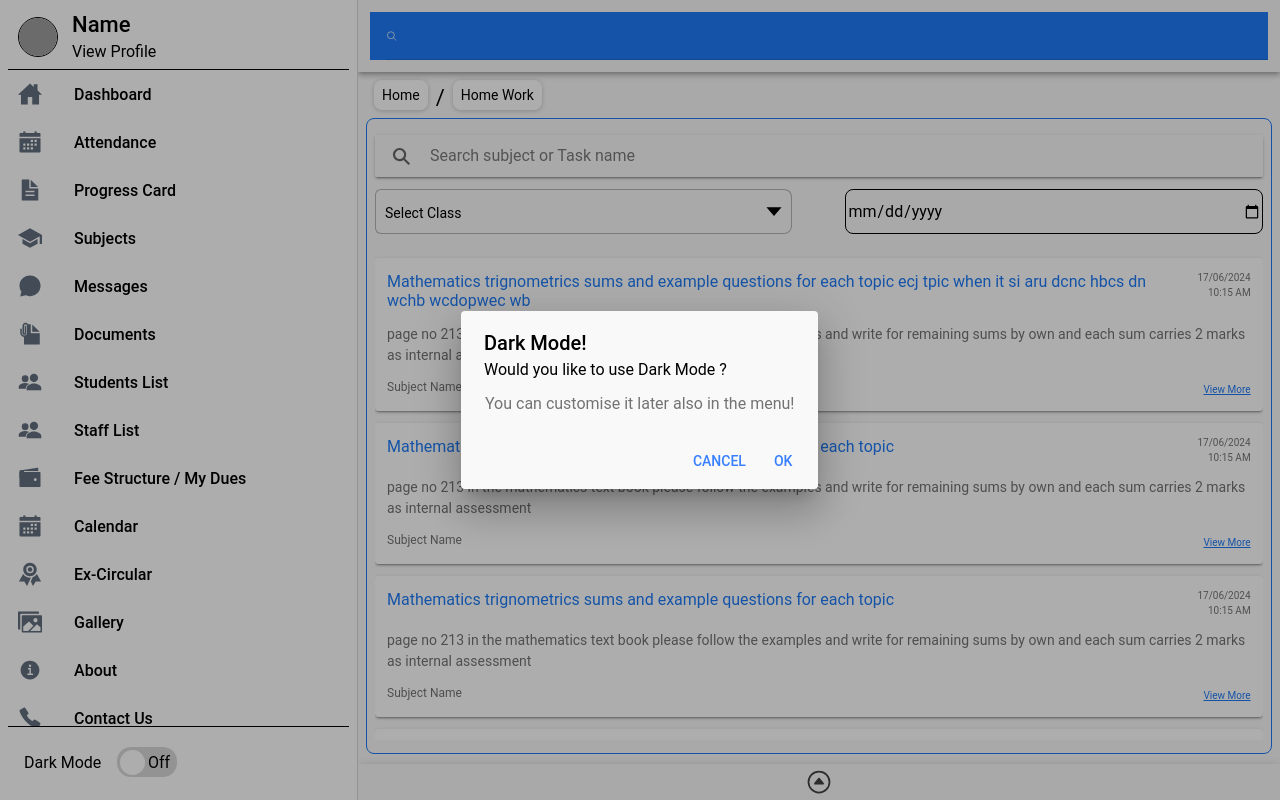
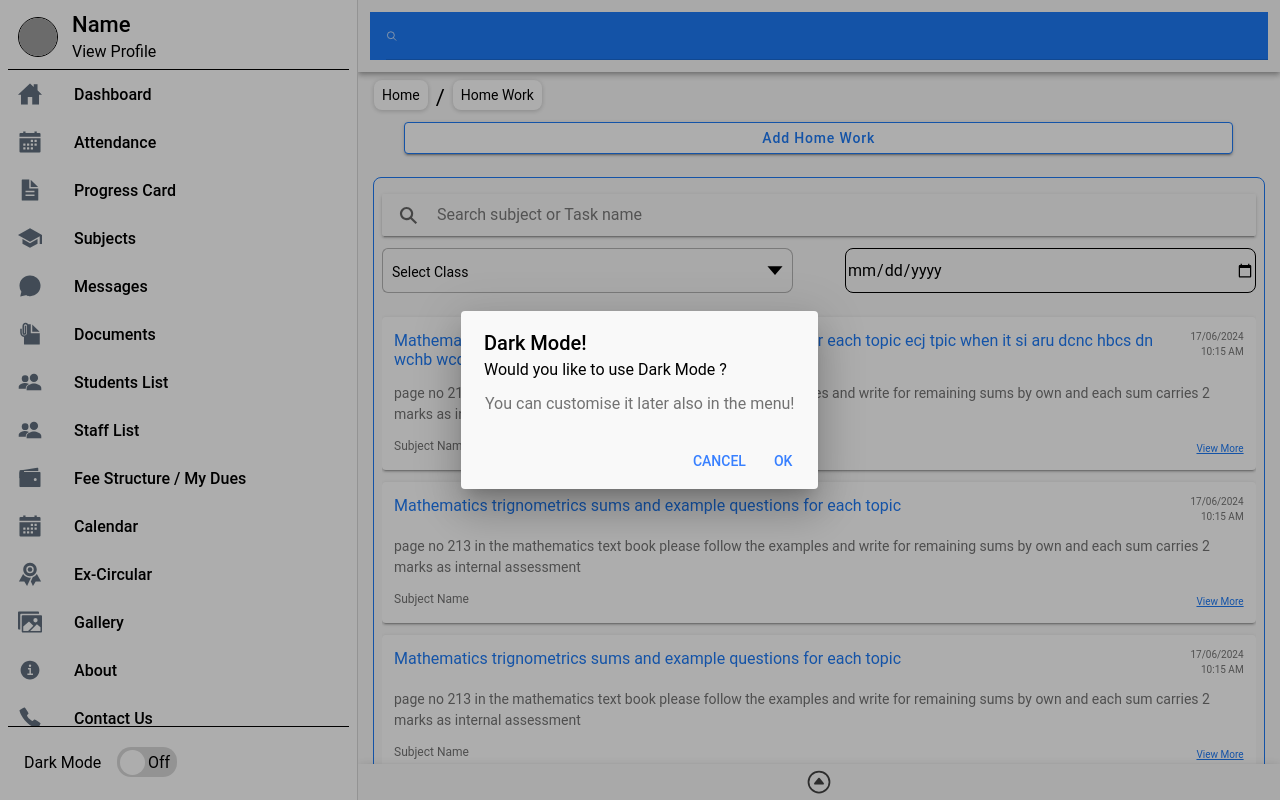
Before and after one commit to sivasankula19/guntur-schools-apps, a React (Vite) app in the folder mobile/: page /home-work in a window 1280 px wide. Built offline with nearby package versions, Linux system fonts and the light colour scheme; grey boxes are pictures that could not be loaded.

Commit message:
homework superadmin popup

```diff
--- a/mobile/src/App.css
+++ b/mobile/src/App.css
@@ -3585,8 +3585,26 @@ label.input-wrapper.sc-ion-input-ios {
 
 /* Home work */
 
+.add_homework{
+  --background: #ffffff;
+  --color: #1D7AF5;
+  --border-color: #1D7AF5;
+  --border-style: solid;
+  --border-width: 1px;
+  --background-hover: none;
+  --background-activated: none;
+  --background-focused: none;
+  opacity: 1;
+  min-height:auto;
+  height:4vh !important ;
+  margin-bottom: 1vh;
+  text-transform: none;
+  width:90%;
+  border-radius: 12px;
+}
+
 .home_work{
-  margin: 8px;
+  margin: 15px;
   border: 1px solid;
   height: calc(100% - 92px);
   border-radius: 8px;
--- a/mobile/src/pages/Homework/HomeWork.tsx
+++ b/mobile/src/pages/Homework/HomeWork.tsx
@@ -1,12 +1,17 @@
 import React, { useEffect, useRef, useState } from 'react';
 import GBreadCrumbs from '../../components/GBreadCrumbs';
-import { IonCard, IonCardContent, IonIcon, IonSearchbar, IonSelect, IonSelectOption, IonText } from '@ionic/react';
+import { IonButton, IonCard, IonCardContent, IonIcon, IonInput, IonSearchbar, IonSelect, IonSelectOption, IonText, IonTextarea } from '@ionic/react';
 import { formatDate, homeWorkDataBe } from '../../common/utility';
-import { attachOutline, banOutline, expandOutline } from 'ionicons/icons';
+import { attachOutline, banOutline, expandOutline,addOutline, cloudUpload } from 'ionicons/icons';
 import SwapableImages from './SwapableImges';
+import { useSelector } from 'react-redux';
+import GCustomisedModal from '../../components/GCustomisedModal';
 const HomeWork: React.FC = () => {
 
   const [homeWorkData, setHomeWorkData] = useState<any>([])
+  const isStudent = useSelector((state:any)=>state.auth.role) === 'Student'
+  const [popoverOpen, setPopoverOpen] = useState(false);
+  const [homework, setHomework] = useState<any>({title:'',desc:'',subject:'',image:'',due_date:''});
 
   const breadCrumbsValue = [{ bName: 'Home', path: '/dashboard' }, { bName: 'Home Work', path: '/home-work' }]
 
@@ -23,9 +28,102 @@ const HomeWork: React.FC = () => {
     })))
   }
 
+  const openPopover = (e: any) => {
+    setPopoverOpen(true);
+  };
+
+  const onSave=()=>{
+    console.log("clicked on save",homework)
+  }
+
+  const handleInput=(key:string,value:string)=>{
+    setHomework(()=> ({...homework,[key]:value}))
+  }
+
+  const IonSelectUI=(label:string,value:string,options:any)=>{
+    return(
+          <IonSelect
+              className="custome_select achieve_popup"
+              multiple={false}
+              label={label}
+              labelPlacement="floating"
+              fill="outline"
+              value={homework[value]}
+              onIonChange={(e:any)=>handleInput(value,e.target.value)}
+              // interface="popover"
+              >
+                {options.map((option:any)=>{
+                  return(
+                    <IonSelectOption key={option.key} value={option.value}>{option.key}</IonSelectOption>
+                  )
+                })}
+          </IonSelect>
+    )
+}
+
+const IonInputUI=(label:string,value:string,ph:string,endIcon?:any,type?:any)=>{
+  return(
+      <div className='input-with-icon'>
+          <IonInput
+              value={homework[value]}
+              onIonInput={(e:any)=>handleInput(value,e.target.value)}
+              className="custom-ion-input_home achieve_popup"
+              label={label}
+              labelPlacement="floating"
+              fill="outline"
+              type={type || 'text'}
+              placeholder={ph}
+              ></IonInput>
+          {endIcon && <IonIcon icon={endIcon} className="input-icon" />}
+      </div>
+  )
+}
+
+const IonTextAreaUI=(label:string,value:string,ph:string,endIcon?:any,type?:any)=>{
+  return(
+      <div className='input-with-icon'>
+          <IonTextarea
+              value={homework[value]}
+              onIonInput={(e:any)=>handleInput(value,e.target.value)}
+              className="custom-ion-input_home achieve_popup"
+              label={label}
+              labelPlacement="floating"
+              fill="outline"
+              // type={type || 'text'}
+              placeholder={ph}
+              ></IonTextarea>
+          {endIcon && <IonIcon icon={endIcon} className="input-icon" />}
+      </div>
+  )
+}
+
   return (
     <div className='g_full_height'>
       <GBreadCrumbs data={breadCrumbsValue} />
+      {!isStudent &&
+      <div className='g_flex g_align_cntr g_jstfy_content_cntr'>
+          <IonButton onClick={openPopover} className="add_homework">Add Home Work</IonButton>
+      </div> }
+      {/* add achievements popup */}
+      <GCustomisedModal
+          // ref={popover}
+          title="Add Homework"
+          isOpen={popoverOpen}
+          onClose={() => setPopoverOpen(false)}
+          onSave={onSave}
+        >
+           <div>
+              {/* <h1 className="g-fontweight-600 g-fontsize-18 text-color-blue g_flex g_jstfy_content_cntr">Add New Document</h1> */}
+              <div className="g_flex g_space_btwn">
+              </div>
+              {IonInputUI('Homework title','title','Home Work Title')}
+              {IonTextAreaUI('Homework Description','desc','Home Work Description')}
+              {IonSelectUI('Subject Name','subject',[{'key':'Maths','value':'maths'},{'key':'Social','value':'social'},{'key':'Science','value':'science'}])}
+              {IonInputUI('Images','image','Images',cloudUpload)}
+              {IonInputUI('Date','date','Date','date')}
+             </div>
+
+      </GCustomisedModal>
       <div className='home_work'>
         <IonSearchbar placeholder='Search subject or Task name'></IonSearchbar>
         <div className="g_flex g_space_btwn select_conatainer">
```
